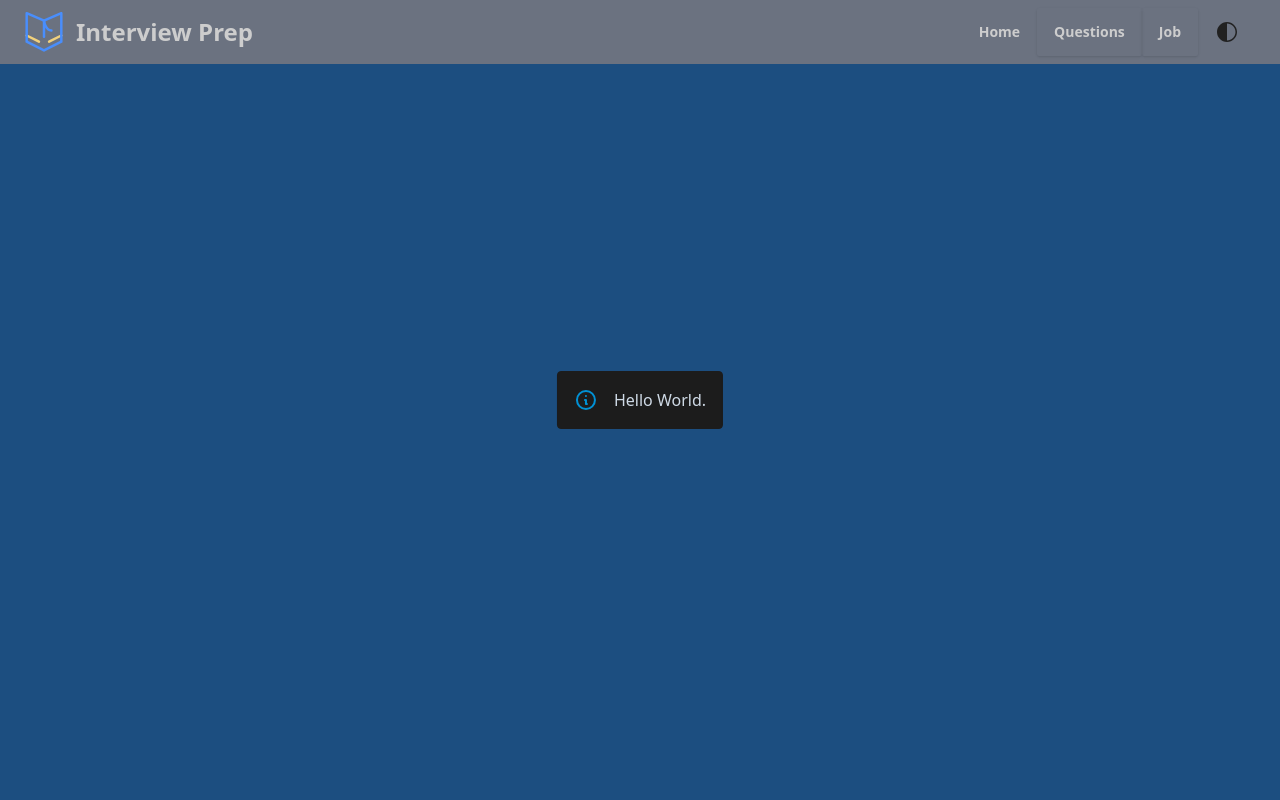
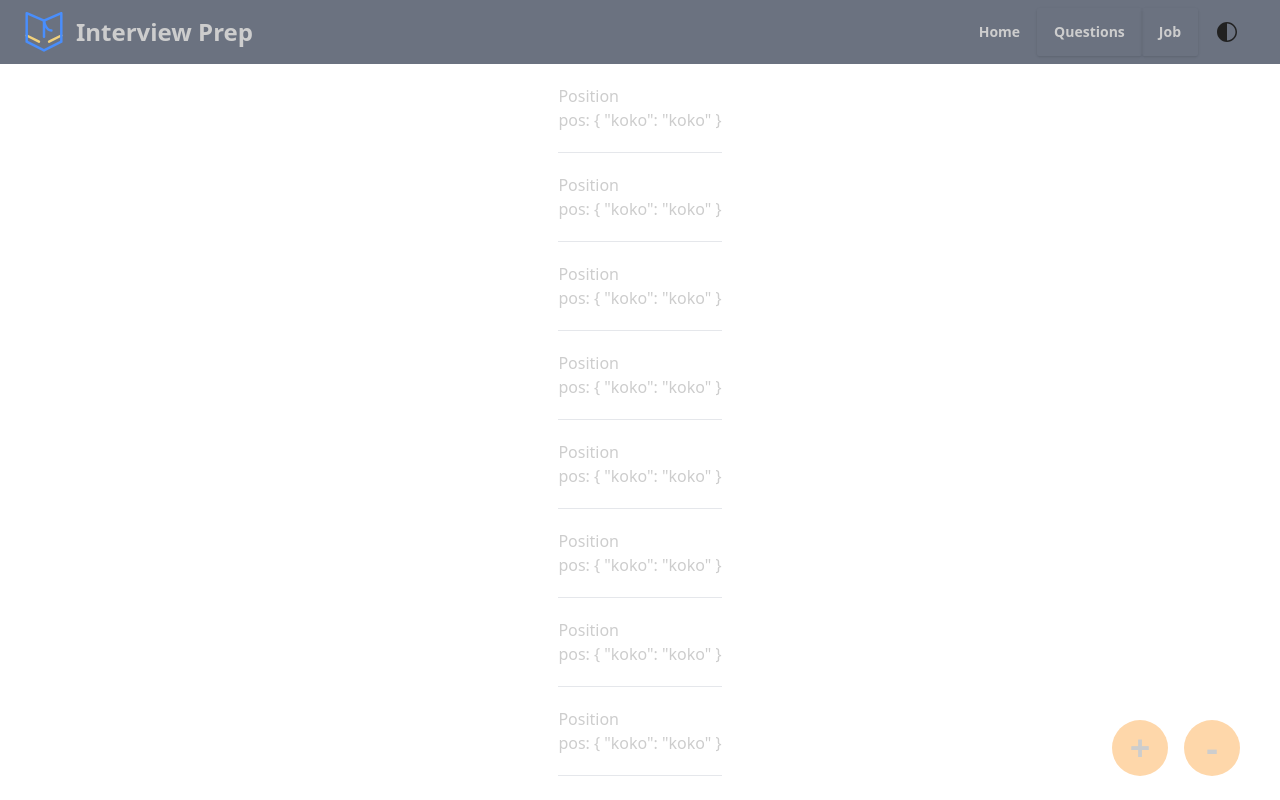
Before and after one commit to ramihsn/interview-prep, a Vue app in the folder frontend/: page / in a window 1280 px wide. Built offline with nearby package versions, Linux system fonts and the light colour scheme; no server answers.

Commit message:
[fe] start creating the templates to facilitate the positions

```diff
--- a/frontend/src/components/HelloWorld.vue
+++ b/frontend/src/components/HelloWorld.vue
@@ -1,29 +1,38 @@
+<script lang="ts" setup>
+import { ref } from 'vue'
+
+import PositionForm from './positions/PositionForm.vue'
+import PositionComponent from './positions/PositionComponent.vue'
+
+// const positions = ref([])  // TODO: fetch positions
+const cnt = ref(10)
+</script>
+
 <template>
-  <div class="wrapper bg-primary text-primary-content">
-    <div class="absolute top-1/2 left-1/2 -translate-x-1/2 -translate-y-1/2 p-4 rounded">
-      <div role="alert" class="alert">
-        <svg
-          xmlns="http://www.w3.org/2000/svg"
-          fill="none"
-          viewBox="0 0 24 24"
-          class="stroke-info h-6 w-6 shrink-0"
-        >
-          <path
-            stroke-linecap="round"
-            stroke-linejoin="round"
-            stroke-width="2"
-            d="M13 16h-1v-4h-1m1-4h.01M21 12a9 9 0 11-18 0 9 9 0 0118 0z"
-          ></path>
-        </svg>
-        <span class="text-primary-content">Hello World.</span>
-      </div>
+  <div class="flex flex-col items-center justify-center pt-5 bg-white h-full">
+    <div
+      v-for="(pos, i) in Array.from({ length: cnt }, (_, i) => ({ koko: 'koko' }))"
+      :key="i"
+      :pos="pos"
+    >
+      <PositionComponent :pos="pos" />
+      <hr class="my-5" />
+    </div>
+    <PositionForm />
+
+    <div class="fixed bottom-6 right-10 flex space-x-4">
+      <button
+        @click="cnt++"
+        class="w-14 h-14 rounded-full bg-orange-200 text-4xl font-bold leading-none"
+      >
+        +
+      </button>
+      <button
+        @click="cnt--"
+        class="w-14 h-14 rounded-full bg-orange-200 text-4xl font-bold leading-none"
+      >
+        -
+      </button>
     </div>
   </div>
 </template>
-
-<style scoped>
-.wrapper {
-  height: 93vh;
-  width: 100%;
-}
-</style>
--- /dev/null
+++ b/frontend/src/components/positions/PositionComponent.vue
@@ -0,0 +1,12 @@
+<script setup lang="ts">
+defineProps({
+  pos: Object,
+})
+</script>
+
+<template>
+  <div>
+    <h1>Position</h1>
+    <p>pos: {{ pos }}</p>
+  </div>
+</template>
--- /dev/null
+++ b/frontend/src/components/positions/PositionForm.vue
@@ -0,0 +1,7 @@
+<script setup lang="ts"></script>
+
+<template>
+  <div>
+    <h1>Position Form</h1>
+  </div>
+</template>
```
